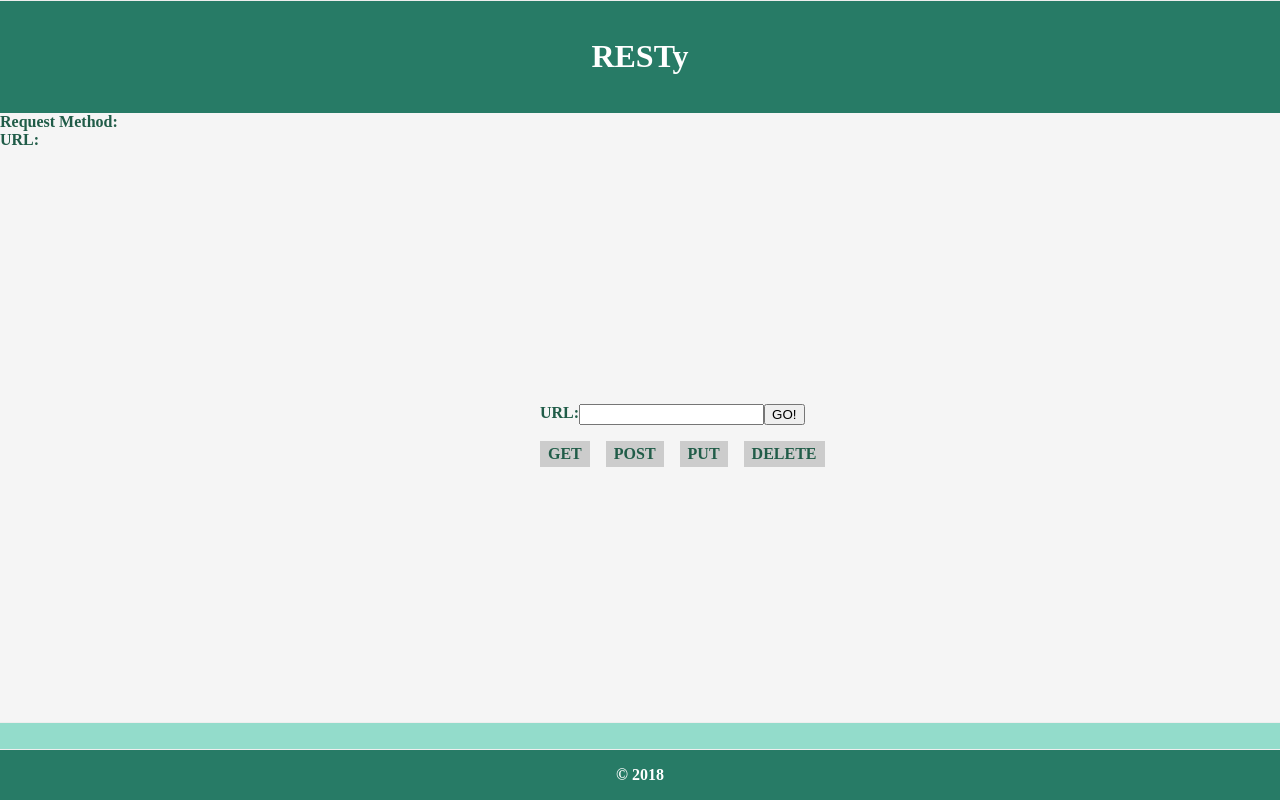
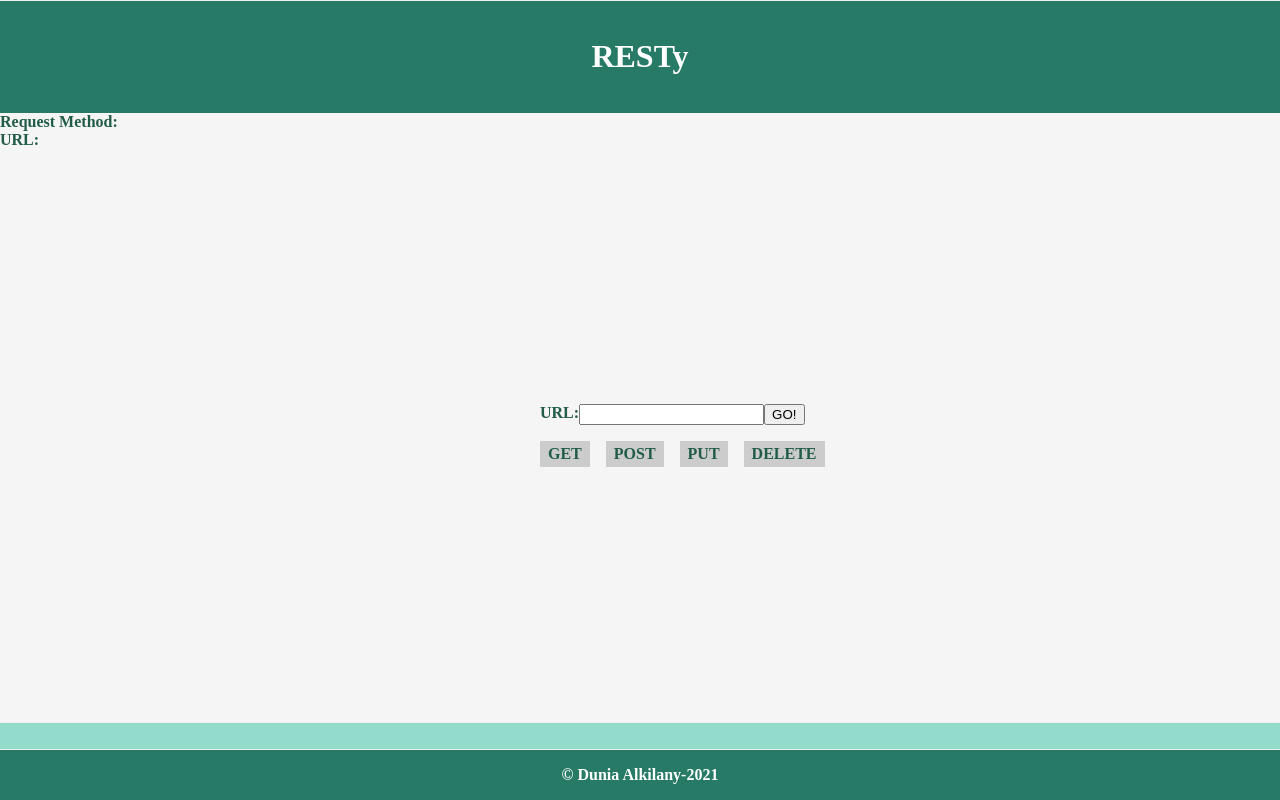
Before and after one commit to Duniaalkilany/resty, a React (Create React App) app: page / in a window 1280 px wide. Built offline with nearby package versions, Linux system fonts and the light colour scheme.

Commit message:
finished

```diff
--- a/src/components/footer/index.js
+++ b/src/components/footer/index.js
@@ -1,7 +1,7 @@
 import React from 'react';
 import './footer.scss';
 function Footer(){
-    return <footer>&copy; 2018</footer>;
+    return <footer>&copy; Dunia Alkilany-2021</footer>;
 }
 
 
```
Also changed, not shown: 1 other file (tests, documents, lock files or other folders).
